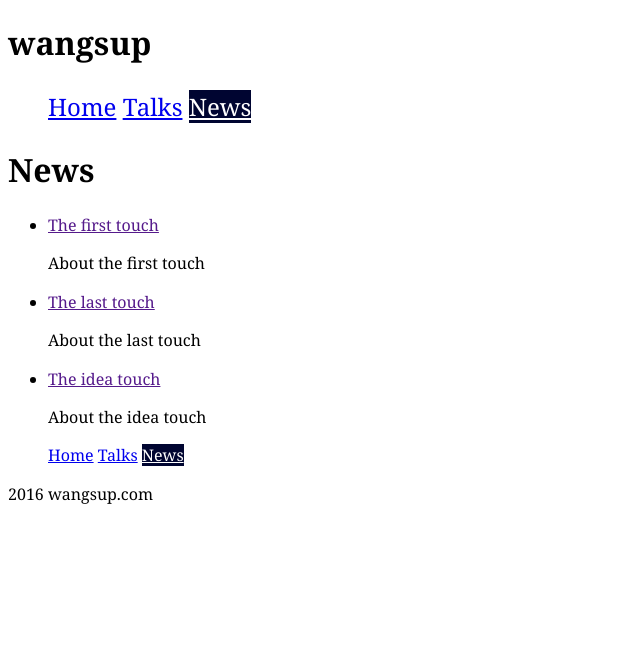
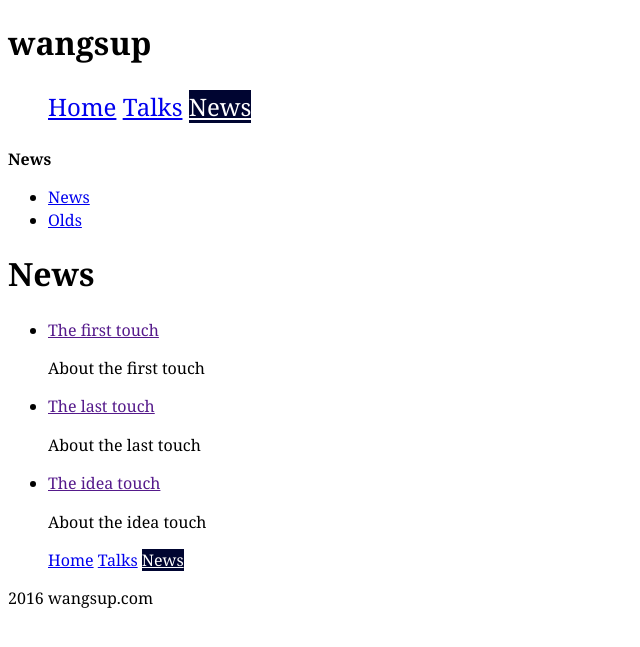
Before and after one commit to casprwang/jekyll-project, a Jekyll site: the page built from news.html, in a window 1280 px wide. Shown: the top 647 px of the page, without its empty margins (0-640 px from the left). Built offline with Jekyll 4.4.1, drawn with Linux system fonts in a browser that asks for light colours; Markdown is read by kramdown in place of the engine named in the settings.

Commit message:
layout inside layout

```diff
--- a/_layouts/default.html
+++ b/_layouts/default.html
@@ -5,6 +5,8 @@
 	<title>wangsup</title>
 	<link href="{{site.baseurl}}/css/common.css" rel="stylesheet">
 </head>
+
+
 <body>
 
 
--- /dev/null
+++ b/_layouts/news.html
@@ -0,0 +1,16 @@
+---
+layout: default
+---
+
+
+<strong>News</strong>
+
+<nav>
+  <ul>
+    <li><a href="{{site.baseurl}}/news.html">News</a></li>
+    <li><a href="{{site.baseurl}}/olds.html">Olds</a></li>
+  </ul>
+</nav>
+
+
+{{content}}
--- a/news.html
+++ b/news.html
@@ -1,5 +1,5 @@
 ---
-layout: default
+layout: news
 ---
 
 <h1>News</h1>
@@ -10,9 +10,9 @@ layout: default
 
 <ul>
 	{% for news in site.categories.news %}
-	<li>
-		<a href="">{{news.title}}</a>
-		<p>{{news.meta}}</p>
-	</li>
+		<li>
+			<a href="">{{news.title}}</a>
+			<p>{{news.meta}}</p>
+		</li>
 	{% endfor %}
 </ul>
```
Also changed, not shown: index.html (+0 -9 lines), olds.html (added, +14 -0 lines), 1 other file.
